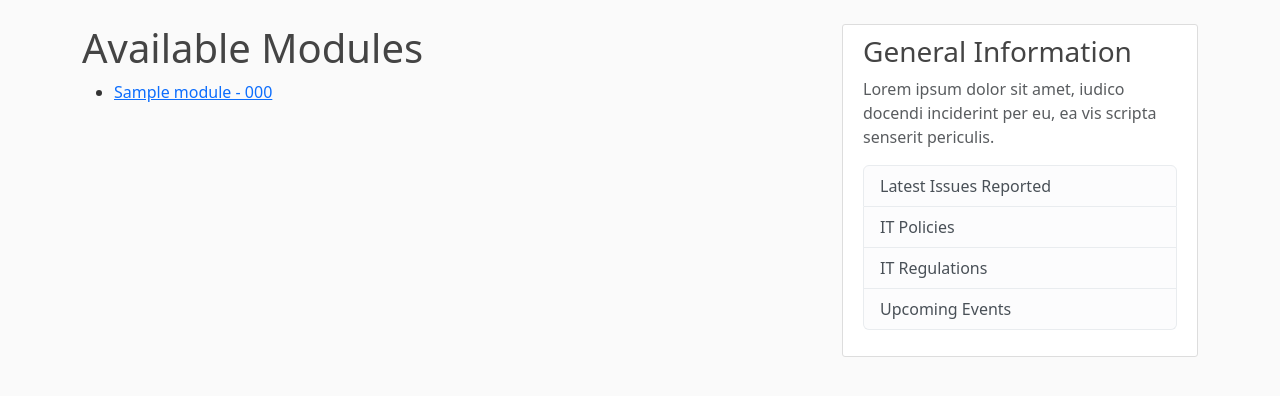
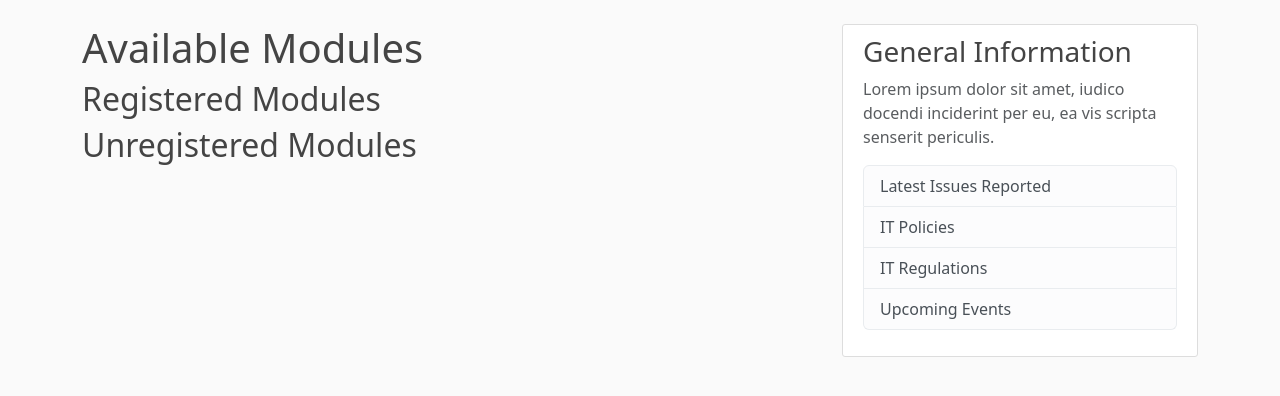
Before and after one commit to leondhallam/Django-app, a Django app: page /modules/ in a window 1280 px wide. Shown: the part 56-452 px from the top of the page. Run offline with Django 5.2, Linux system fonts and the light colour scheme; tables that the repository leaves empty hold one stand-in row (values such as "Sample post").

Commit message:
Registered modules show in profile an modules page has modules split between registered/unregistered, users can now unregister from modules

```diff
--- a/itreporting/models.py
+++ b/itreporting/models.py
@@ -70,6 +70,7 @@
     city_town = models.CharField(max_length=100)
     country = models.CharField(max_length=100)
     photo = models.ImageField(upload_to='profile_pics/', blank=True, null=True)
+    modules = models.ManyToManyField(Module, related_name="students_registered", blank=True)
 
     def __str__(self):
         groups = self.user.groups.all()
--- a/itreporting/templates/itreporting/modules.html
+++ b/itreporting/templates/itreporting/modules.html
@@ -2,13 +2,34 @@
 
 {% block content %}
   <h1>Available Modules</h1>
+
+  <h2>Registered Modules</h2>
   <ul>
     {% for module in modules %}
-      <li>
-        <a href="{% url 'module_detail' module.id %}">
+      {% if module in request.user.student_profile.modules.all %}
+        <li>
           {{ module.name }} - {{ module.code }}
-        </a>
-      </li>
+          <form method="POST" action="{% url 'module_detail' module.id %}">
+            {% csrf_token %}
+            <button type="submit">Unregister</button>
+          </form>
+        </li>
+      {% endif %}
+    {% endfor %}
+  </ul>
+
+  <h2>Unregistered Modules</h2>
+  <ul>
+    {% for module in modules %}
+      {% if module not in request.user.student_profile.modules.all %}
+        <li>
+          {{ module.name }} - {{ module.code }}
+          <form method="POST" action="{% url 'module_detail' module.id %}">
+            {% csrf_token %}
+            <button type="submit">Register</button>
+          </form>
+        </li>
+      {% endif %}
     {% endfor %}
   </ul>
 {% endblock %}
--- a/itreporting/views.py
+++ b/itreporting/views.py
@@ -87,24 +87,28 @@
 @login_required
 def module_detail(request, module_id):
     module = get_object_or_404(Module, id=module_id)
-    user_courses = request.user.groups.all()
+    student_profile = request.user.student_profile  # Access the student profile
+
+    # Check if the student is already registered for the module
+    is_registered = module in student_profile.modules.all()
 
     if request.method == 'POST':
-        if any(course in user_courses for course in module.courses_allowed.all()):
-            if 'register' in request.POST:
-                ModuleRegistration.objects.create(user=request.user, module=module)
-                messages.success(request, f'You have successfully registered for {module.name}')
-            elif 'unregister' in request.POST:
-                registration = ModuleRegistration.objects.filter(user=request.user, module=module).first()
-                if registration:
-                    registration.delete()
-                    messages.success(request, f'You have successfully unregistered from {module.name}')
+        if is_registered:
+            # Unregister the student from the module
+            student_profile.modules.remove(module)
+            messages.success(request, f'You have unregistered from {module.name}.')
         else:
-            messages.error(request, 'You must be enrolled in a course that allows this module to register.')
+            # Register the student for the module
+            student_profile.modules.add(module)
+            messages.success(request, f'You have registered for {module.name}.')
 
         return redirect('module_detail', module_id=module.id)
 
-    context = {'module': module}
+    context = {
+        'module': module,
+        'is_registered': is_registered,  # Track if the student is registered
+    }
+
     return render(request, 'itreporting/module_detail.html', context)
 
 
```
Also changed, not shown: itreporting/templates/itreporting/module_detail.html (+12 -15 lines), users/templates/users/profile.html (+10 -0 lines), users/views.py (+14 -24 lines), itreporting/migrations/0006_student_modules.py (added).
